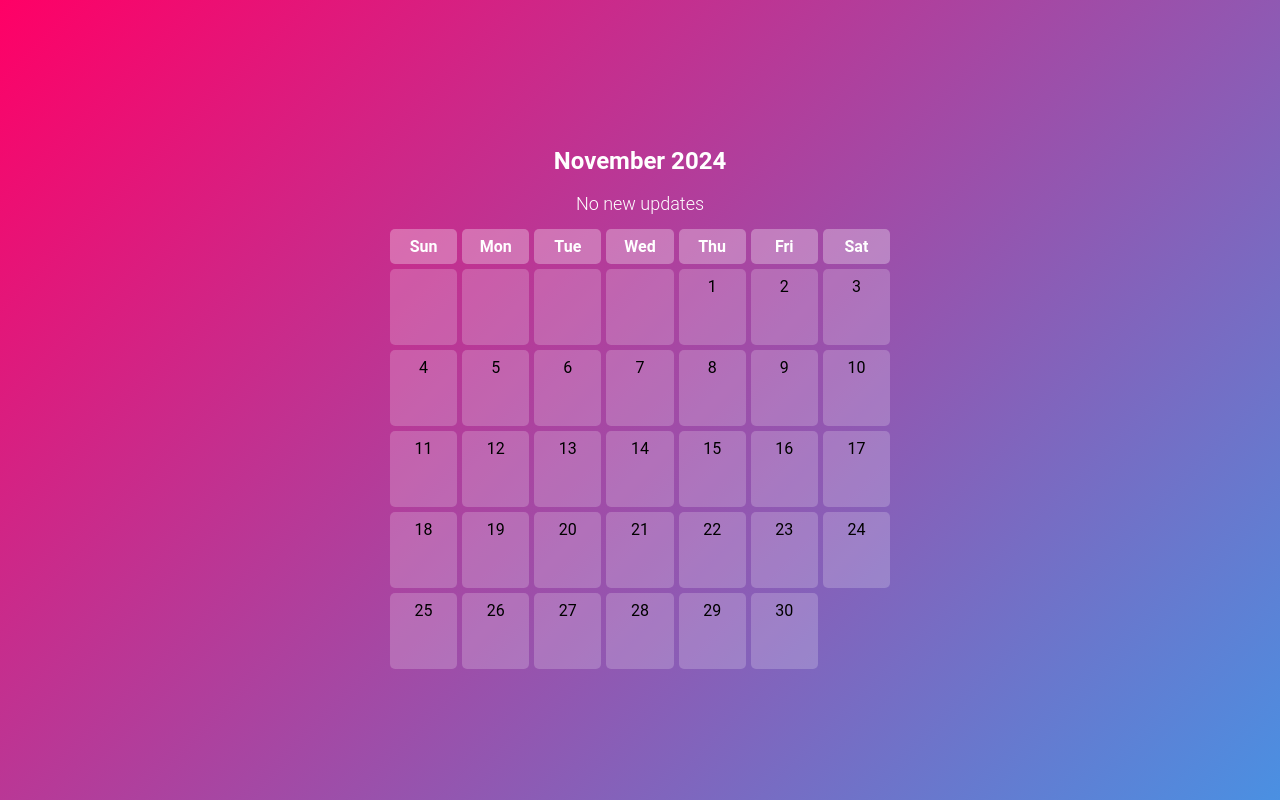
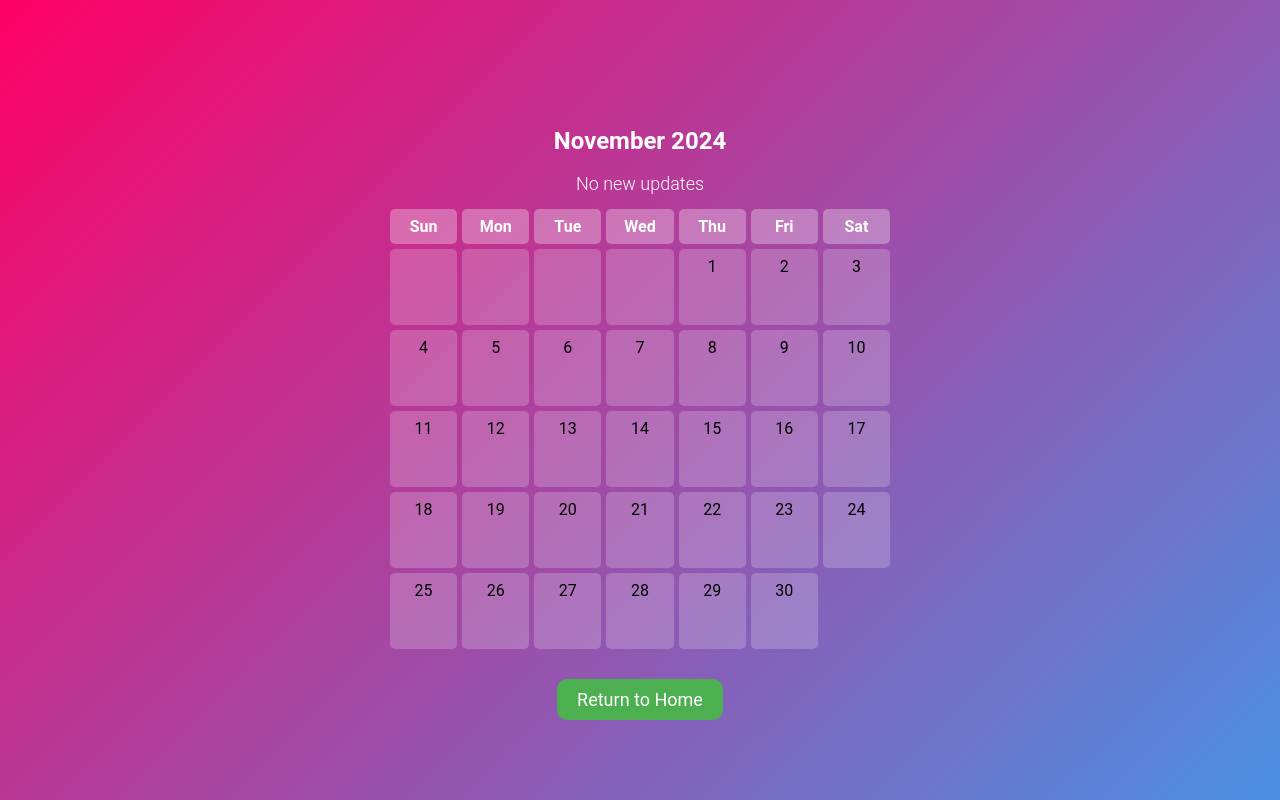
Before and after one commit to CureAutoServices/CODENAMECURE, a Flask app: template templates/event_calendar.html in a window 1280 px wide. Run offline with Flask 3, Linux system fonts and the light colour scheme; the template is opened without the code that fills it, so the values that code supplies are empty.

Commit message:
added return to home button

```diff
--- a/templates/event_calendar.html
+++ b/templates/event_calendar.html
@@ -128,6 +128,10 @@
         </div>
     </div>
 
+    <div class="return-button">
+        <a href="/" class="button">Return to Home</a>
+    </div>
+
     <script>
         // Remove "No new updates" message if events are added
         function addEvent(day, eventDescription) {
```
